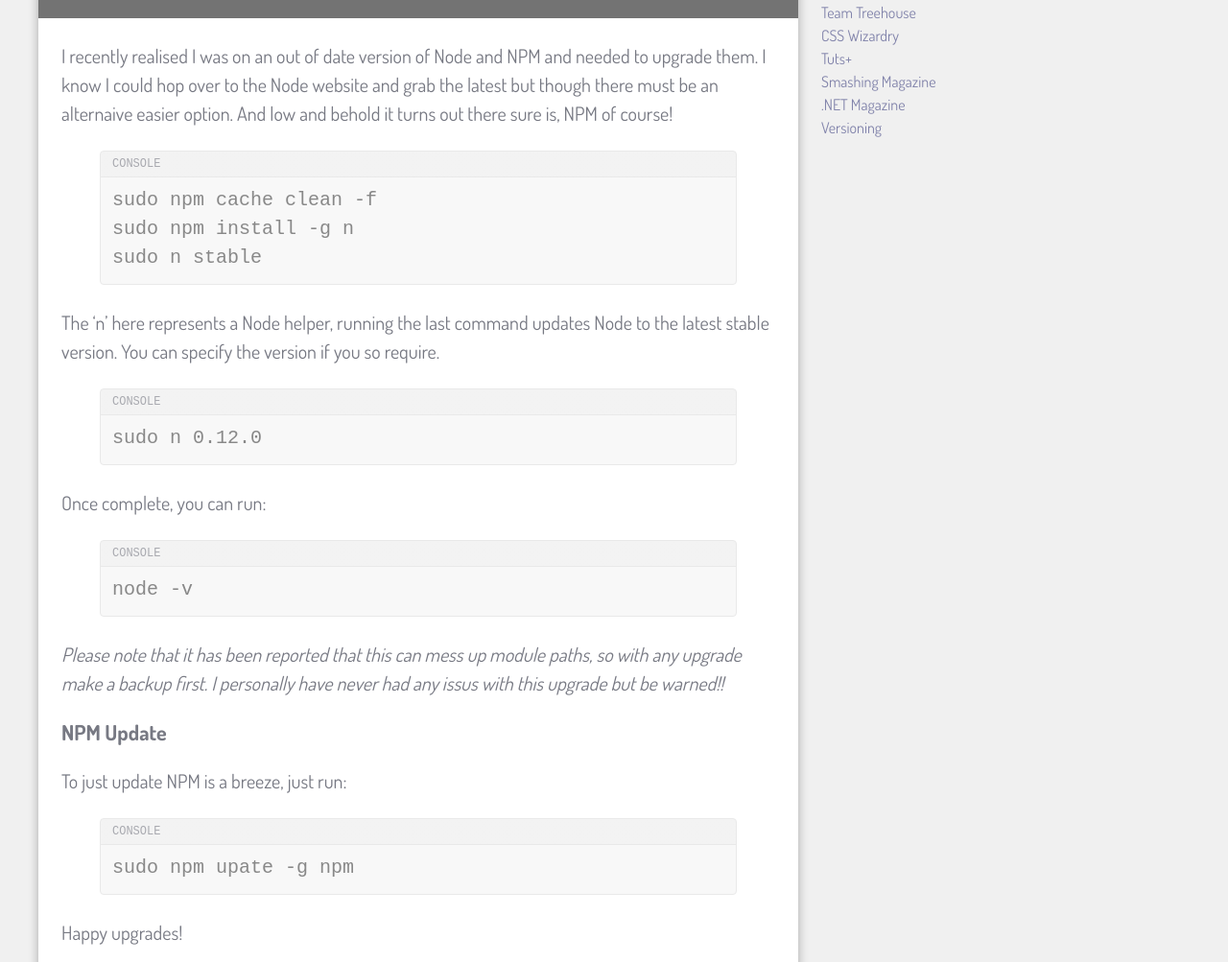
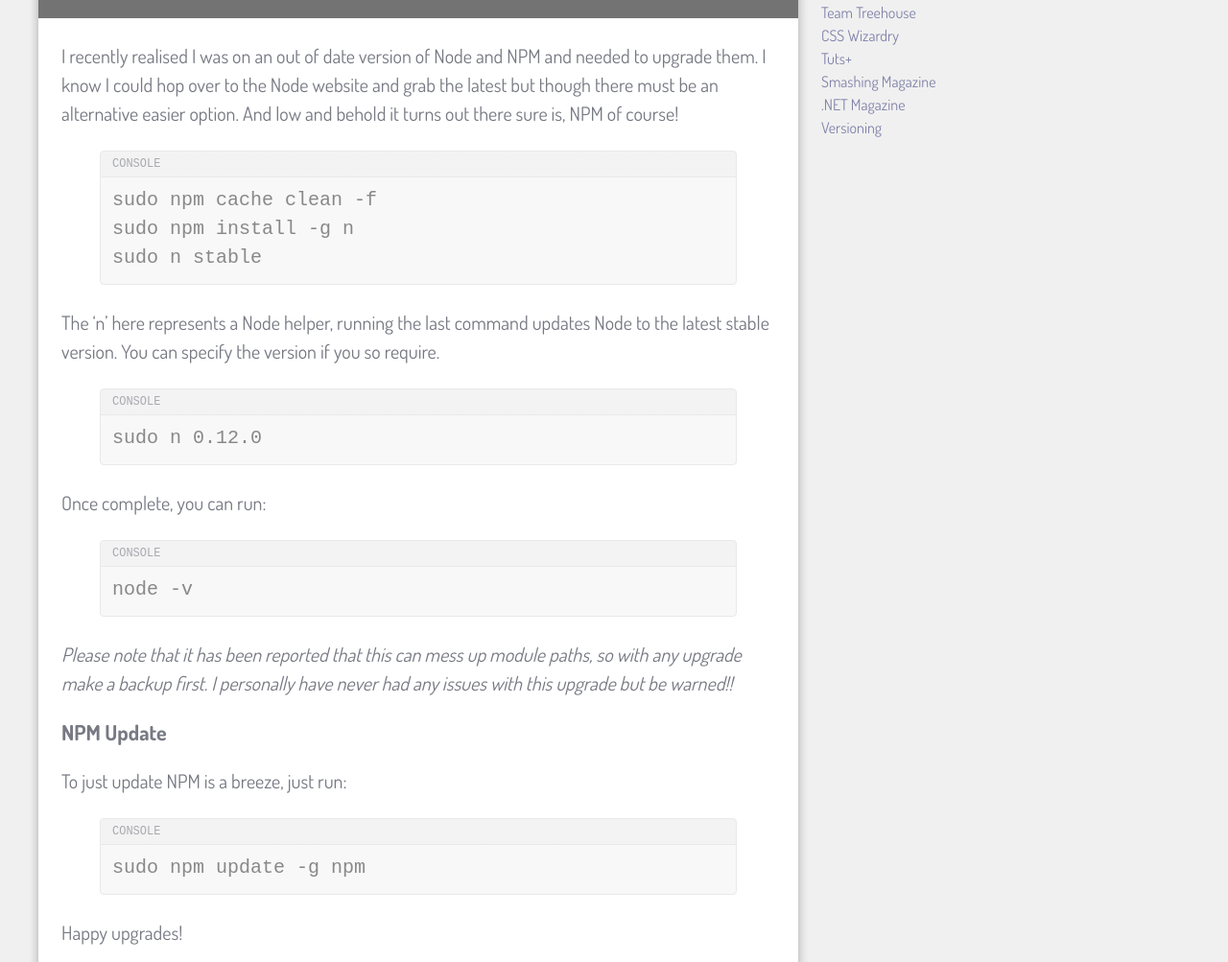
Before and after one commit to lmarzy/openbracket-blog-jekyll, a Jekyll site: the page built from _posts/misc/2015-08-13-update-node-and-npm.md, in a window 1280 px wide. Shown: the part 239-1242 px from the top of the page at 96% size. Built offline with Jekyll 4.4.1, drawn with Linux system fonts in a browser that asks for light colours; comment, search, counter and statistics services are not loaded.

Commit message:
Latest post

```diff
--- a/_posts/misc/2015-08-13-update-node-and-npm.md
+++ b/_posts/misc/2015-08-13-update-node-and-npm.md
@@ -2,7 +2,7 @@
 category: misc
 ---
 
-I recently realised I was on an out of date version of Node and NPM and needed to upgrade them. I know I could hop over to the Node website and grab the latest but though there must be an alternaive easier option. And low and behold it turns out there sure is, NPM of course!
+I recently realised I was on an out of date version of Node and NPM and needed to upgrade them. I know I could hop over to the Node website and grab the latest but though there must be an alternative easier option. And low and behold it turns out there sure is, NPM of course!
 
 {% highlight console %}
 sudo npm cache clean -f
@@ -22,14 +22,14 @@ Once complete, you can run:
 node -v
 {% endhighlight %}
 
-*Please note that it has been reported that this can mess up module paths, so with any upgrade make a backup first. I personally have never had any issus with this upgrade but be warned!!*
+*Please note that it has been reported that this can mess up module paths, so with any upgrade make a backup first. I personally have never had any issues with this upgrade but be warned!!*
 
 ##NPM Update
 
 To just update NPM is a breeze, just run:
 
 {% highlight console %}
-sudo npm upate -g npm
+sudo npm update -g npm
 {% endhighlight %}
 
 Happy upgrades!
```
